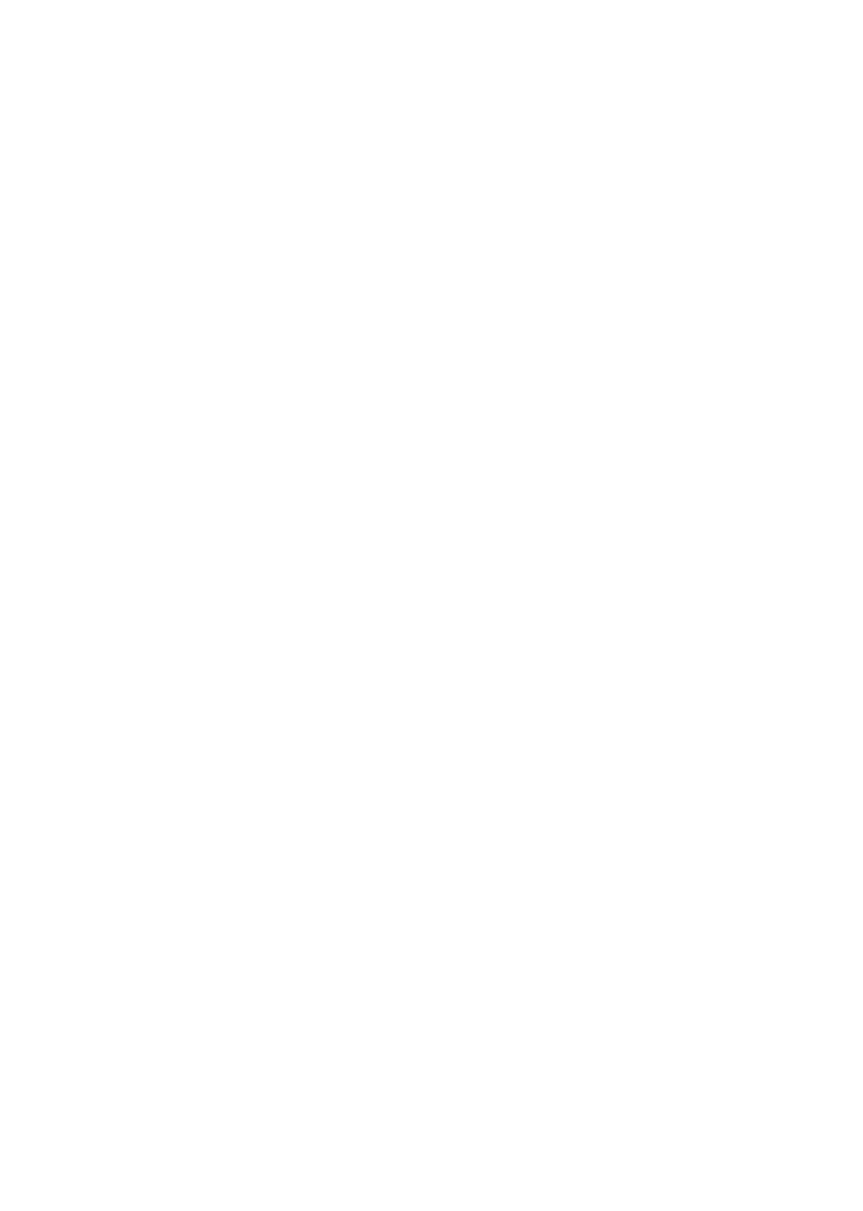
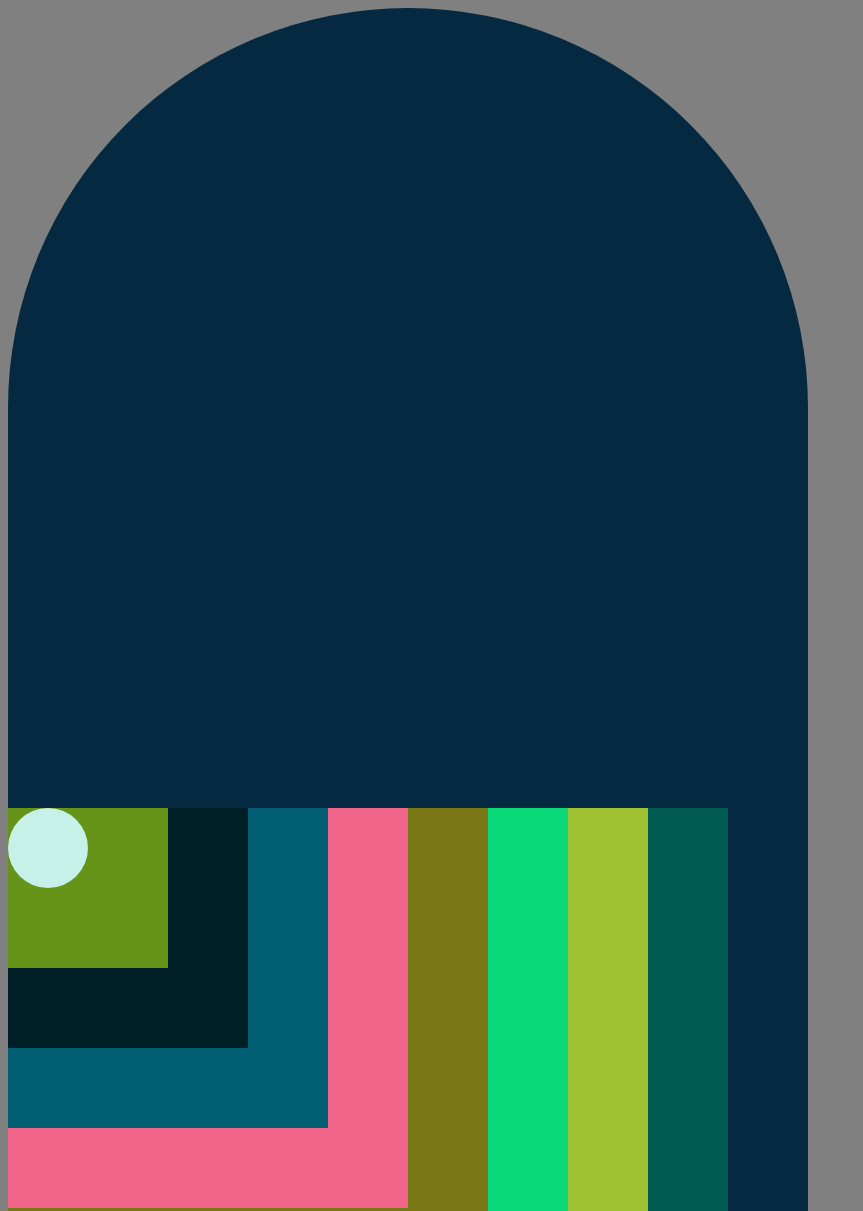
Before and after one commit to SzegBer/w3-practice, a plain HTML site: page frontend/index.html in a window 1280 px wide. Shown: the top 1211 px of the page, without its empty margins (0-863 px from the left). Before the commit the page ends 800 px from the top, so only its background shows below. Drawn offline with Linux system fonts and the light colour scheme.

Commit message:
hétfői nap 10 db div

```diff
--- a/frontend/index.html
+++ b/frontend/index.html
@@ -4,9 +4,42 @@
 	<meta charset="UTF-8">
 	<meta http-equiv="X-UA-Compatible" content="IE=edge">
 	<meta name="viewport" content="width=device-width, initial-scale=1.0">
-	<title>This is FRONTEND</title>
+
+	<link rel="stylesheet" href="style.css">
+
+	<title>This is SPARTAAAAAAAAA</title>
+
 </head>
+
 <body>
-	<div id="root"></div>
+
+<div class="first">
+
+</div>
+
+	<div>
+		<div>
+			<div>
+				<div>
+					<div>
+						<div>
+							<div>
+								<div>
+									<div>
+										<div class="first inner">
+
+										</div>
+									</div>
+								</div>
+							</div>
+						</div>
+					</div>
+				</div>
+			</div>
+		</div>
+	</div>
+
+
+
 </body>
 </html>
--- /dev/null
+++ b/frontend/style.css
@@ -0,0 +1,71 @@
+body {
+  background-color: gray;
+}
+
+div.first {
+  border-radius: 50% 50% 0 0;
+}
+
+div.inner {
+  border-radius: 50%;
+}
+
+body > div {
+  width: 100vh;
+  height: 100vh;
+  background-color: #042940;
+}
+
+div > div {
+  width: 90vh;
+  height: 90vh;
+  background-color: #005C53;
+}
+
+div > div > div {
+  width: 80vh;
+  height: 80vh;
+  background-color: #9FC131;
+}
+
+div > div > div > div  {
+  width: 70vh;
+  height: 70vh;
+  background-color: #0ad778;
+}
+
+div > div > div > div > div {
+  width: 60vh;
+  height: 60vh;
+  background-color: #7a7816;
+}
+
+div > div > div > div > div > div {
+  width: 50vh;
+  height: 50vh;
+  background-color: #F2668B;
+}
+
+div > div > div > div > div > div > div {
+  width: 40vh;
+  height: 40vh;
+  background-color: #025E73;
+}
+
+div > div > div > div > div > div > div > div {
+  width: 30vh;
+  height: 30vh;
+  background-color: #011F26;
+}
+
+div > div > div > div > div > div > div > div > div {
+  width: 20vh;
+  height: 20vh;
+  background-color: #659418;
+}
+
+div > div > div > div > div > div > div > div > div > div {
+  width: 10vh;
+  height: 10vh;
+  background-color: #c7f0e8;
+}
```
